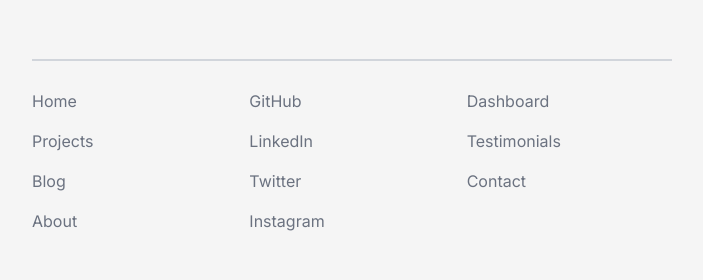
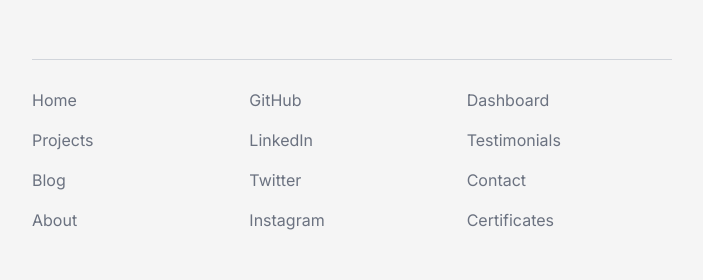
Before and after one commit to iambenkis/Portfolio-2.0, a Next.js app: page / in a window 1280 px wide. Shown: the part 2405-2685 px from the top of the page, without its empty margins (288-991 px from the left). Built offline with nearby package versions, Linux system fonts and the light colour scheme.

Commit message:
Add certificate link to the footer

```diff
--- a/src/components/Footer/index.jsx
+++ b/src/components/Footer/index.jsx
@@ -6,13 +6,13 @@ import Link from 'next/link'
 const footerObj = {
   pages: ['home', 'projects', 'blog', 'about'],
   addresses: ['GitHub', 'LinkedIn', 'Twitter', 'Instagram'],
-  more: ['dashboard', 'testimonials', 'contact'],
+  more: ['dashboard', 'testimonials', 'contact', 'certificates'],
 }
 
 export default function Footer() {
   return (
     <footer className="w-full px-7 py-5 bg-neutral-100  dark:bg-gray-900 md:px-80">
-      <ul className="grid grid-cols-1 md:grid-cols-3 border-t-[2px] border-gray-300 dark:border-gray-900 gap-3 flex justify-center text-gray-500 pt-5">
+      <ul className="grid grid-cols-1 md:grid-cols-3 border-t-[1px] border-gray-300 dark:border-gray-300 gap-3 flex justify-center text-gray-500 pt-5">
         <li>
           <ul>
             {footerObj.pages.map((page, index) => (
```
